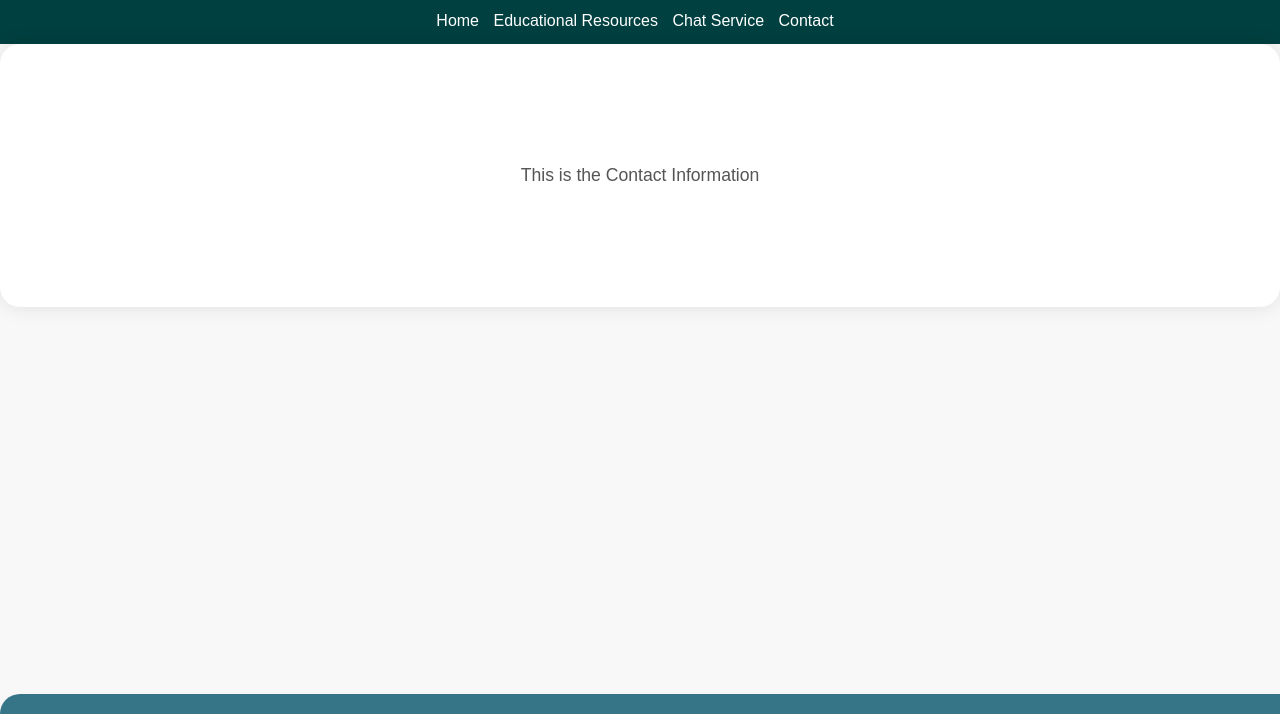
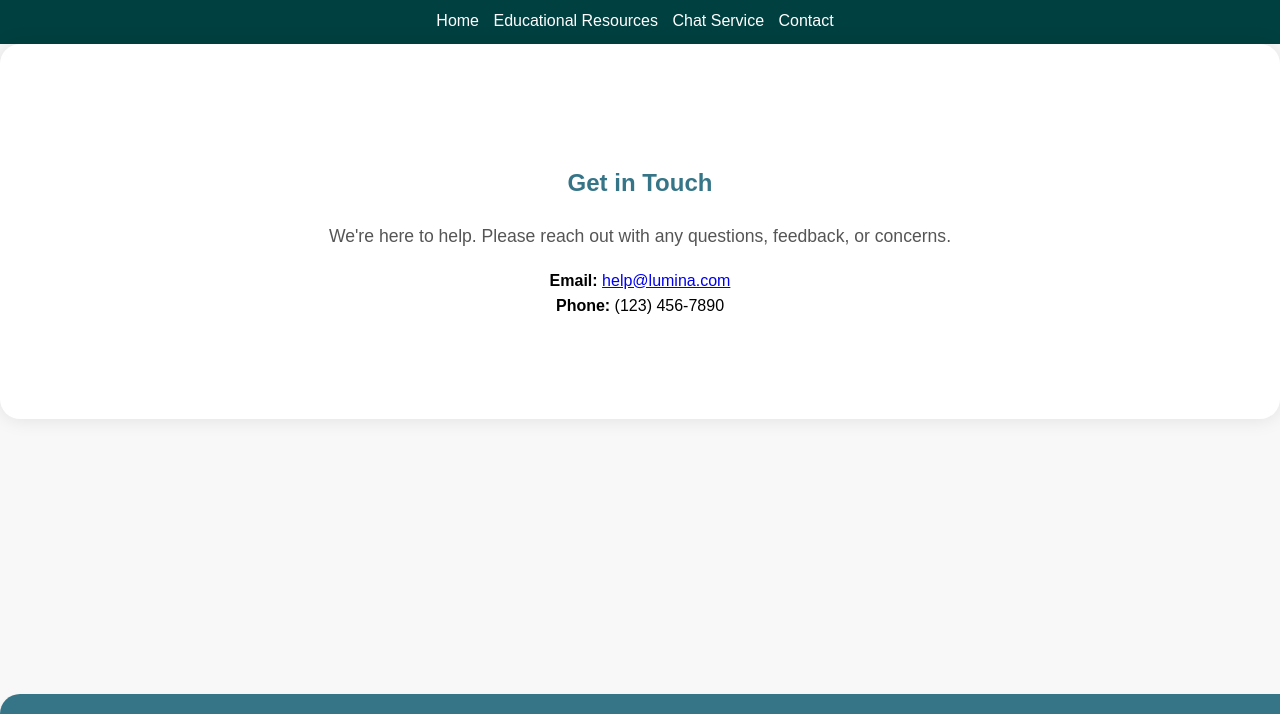
Before and after one commit to markjerusalem/Lumina, a plain HTML site: page contact.html in a window 1280 px wide. Shown: the part 86-800 px from the top of the page. Drawn offline with Linux system fonts and the light colour scheme.

Commit message:
Update contact.html

```diff
--- a/contact.html
+++ b/contact.html
@@ -76,7 +76,14 @@
     </ul>
   </nav>
   <section>
-    <p>This is the Contact Information</p>
+
+    <h2>Get in Touch</h2>
+    <p>We're here to help. Please reach out with any questions, feedback, or concerns.</p>
+
+    <div class="contact-info-box">
+      <b>Email:</b> <a href="mailto:help@lumina.com">help@lumina.com</a><br>
+      <b>Phone:</b> (123) 456-7890
+    </div>
   </section>
 
   <footer>
```
